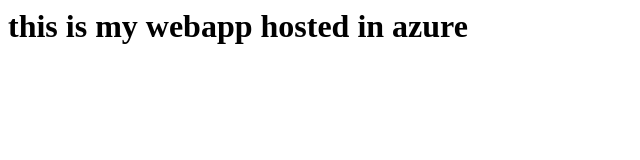
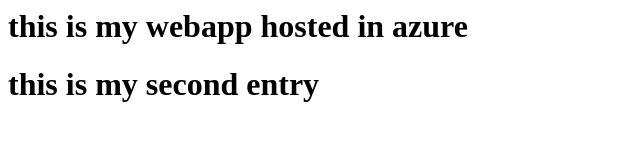
Before and after one commit to kumarself10/az104training, a plain HTML site: page index.html in a window 1280 px wide. Shown: the whole page, without its empty margins (0-640 px from the left). Drawn offline with Linux system fonts and the light colour scheme.

Commit message:
Update index.html

```diff
--- a/index.html
+++ b/index.html
@@ -1 +1,2 @@
 <h1> this is my webapp hosted in azure <h1>
+<h1> this is my second entry <h1>
```
